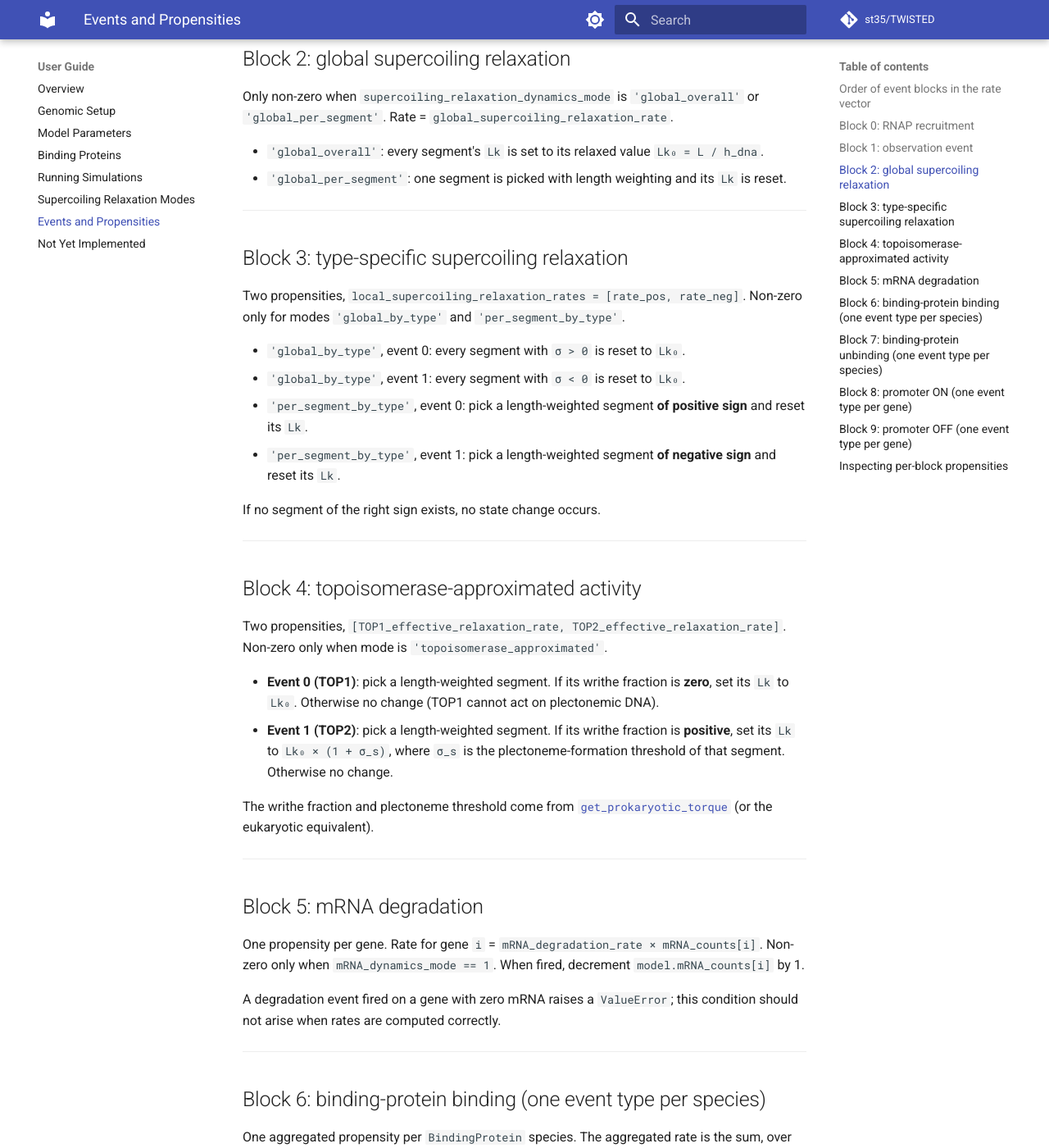
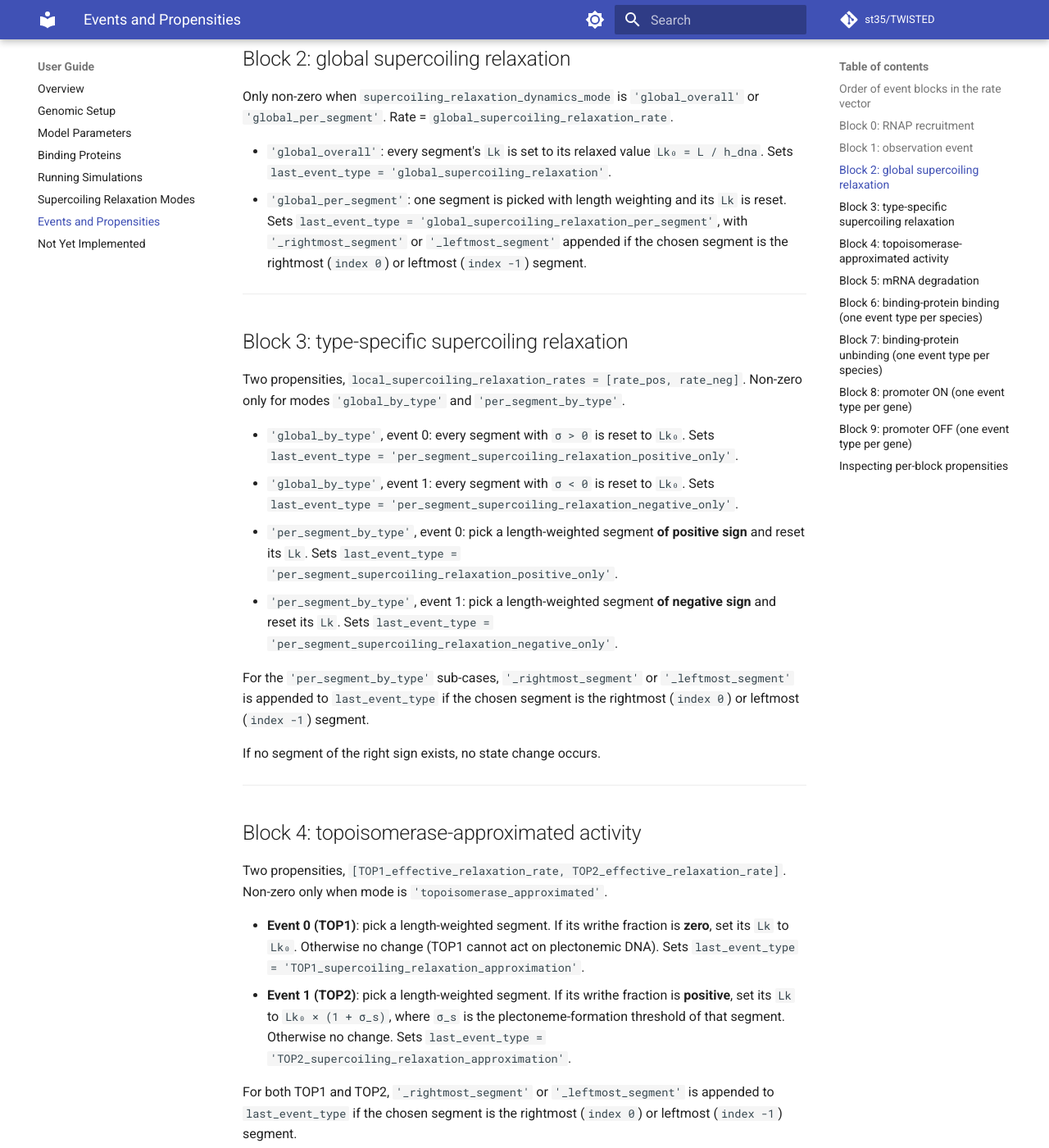
Before and after one commit to st35/TWISTED, an MkDocs documentation site: the page built from docs/user-guide/events-and-propensities.md, in a window 1280 px wide and 1400 px high, scrolled down 1600 px. Shown: the whole window at 82% size. Built offline with MkDocs 1.6.1 and Material for MkDocs 9.7.7, drawn with Linux system fonts in a browser that asks for light colours; comment, search, counter and statistics services are not loaded.

Commit message:
Add boundary-segment suffixes to last_event_type for supercoiling relaxation events

```diff
--- a/docs/user-guide/events-and-propensities.md
+++ b/docs/user-guide/events-and-propensities.md
@@ -56,8 +56,8 @@ A dummy event fired at `model_observation_event_rate` (default 0.5 s⁻¹). It m
 
 Only non-zero when `supercoiling_relaxation_dynamics_mode` is `'global_overall'` or `'global_per_segment'`. Rate = `global_supercoiling_relaxation_rate`.
 
-- `'global_overall'`: every segment's `Lk` is set to its relaxed value `Lk₀ = L / h_dna`.
-- `'global_per_segment'`: one segment is picked with length weighting and its `Lk` is reset.
+- `'global_overall'`: every segment's `Lk` is set to its relaxed value `Lk₀ = L / h_dna`. Sets `last_event_type = 'global_supercoiling_relaxation'`.
+- `'global_per_segment'`: one segment is picked with length weighting and its `Lk` is reset. Sets `last_event_type = 'global_supercoiling_relaxation_per_segment'`, with `'_rightmost_segment'` or `'_leftmost_segment'` appended if the chosen segment is the rightmost (`index 0`) or leftmost (`index -1`) segment.
 
 ---
 
@@ -65,10 +65,12 @@ Only non-zero when `supercoiling_relaxation_dynamics_mode` is `'global_overall'`
 
 Two propensities, `local_supercoiling_relaxation_rates = [rate_pos, rate_neg]`. Non-zero only for modes `'global_by_type'` and `'per_segment_by_type'`.
 
-- `'global_by_type'`, event 0: every segment with `σ > 0` is reset to `Lk₀`.
-- `'global_by_type'`, event 1: every segment with `σ < 0` is reset to `Lk₀`.
-- `'per_segment_by_type'`, event 0: pick a length-weighted segment **of positive sign** and reset its `Lk`.
-- `'per_segment_by_type'`, event 1: pick a length-weighted segment **of negative sign** and reset its `Lk`.
+- `'global_by_type'`, event 0: every segment with `σ > 0` is reset to `Lk₀`. Sets `last_event_type = 'per_segment_supercoiling_relaxation_positive_only'`.
+- `'global_by_type'`, event 1: every segment with `σ < 0` is reset to `Lk₀`. Sets `last_event_type = 'per_segment_supercoiling_relaxation_negative_only'`.
+- `'per_segment_by_type'`, event 0: pick a length-weighted segment **of positive sign** and reset its `Lk`. Sets `last_event_type = 'per_segment_supercoiling_relaxation_positive_only'`.
+- `'per_segment_by_type'`, event 1: pick a length-weighted segment **of negative sign** and reset its `Lk`. Sets `last_event_type = 'per_segment_supercoiling_relaxation_negative_only'`.
+
+For the `'per_segment_by_type'` sub-cases, `'_rightmost_segment'` or `'_leftmost_segment'` is appended to `last_event_type` if the chosen segment is the rightmost (`index 0`) or leftmost (`index -1`) segment.
 
 If no segment of the right sign exists, no state change occurs.
 
@@ -78,8 +80,10 @@ If no segment of the right sign exists, no state change occurs.
 
 Two propensities, `[TOP1_effective_relaxation_rate, TOP2_effective_relaxation_rate]`. Non-zero only when mode is `'topoisomerase_approximated'`.
 
-- **Event 0 (TOP1)**: pick a length-weighted segment. If its writhe fraction is **zero**, set its `Lk` to `Lk₀`. Otherwise no change (TOP1 cannot act on plectonemic DNA).
-- **Event 1 (TOP2)**: pick a length-weighted segment. If its writhe fraction is **positive**, set its `Lk` to `Lk₀ × (1 + σ_s)`, where `σ_s` is the plectoneme-formation threshold of that segment. Otherwise no change.
+- **Event 0 (TOP1)**: pick a length-weighted segment. If its writhe fraction is **zero**, set its `Lk` to `Lk₀`. Otherwise no change (TOP1 cannot act on plectonemic DNA). Sets `last_event_type = 'TOP1_supercoiling_relaxation_approximation'`.
+- **Event 1 (TOP2)**: pick a length-weighted segment. If its writhe fraction is **positive**, set its `Lk` to `Lk₀ × (1 + σ_s)`, where `σ_s` is the plectoneme-formation threshold of that segment. Otherwise no change. Sets `last_event_type = 'TOP2_supercoiling_relaxation_approximation'`.
+
+For both TOP1 and TOP2, `'_rightmost_segment'` or `'_leftmost_segment'` is appended to `last_event_type` if the chosen segment is the rightmost (`index 0`) or leftmost (`index -1`) segment.
 
 The writhe fraction and plectoneme threshold come from [`get_prokaryotic_torque`](../api/biol-methods.md#get_prokaryotic_torque) (or the eukaryotic equivalent).
 
```
Also changed, not shown: docs/api/simulate-dynamics.md (+3 -3 lines), simulate_dynamics.py (+12 -0 lines).
